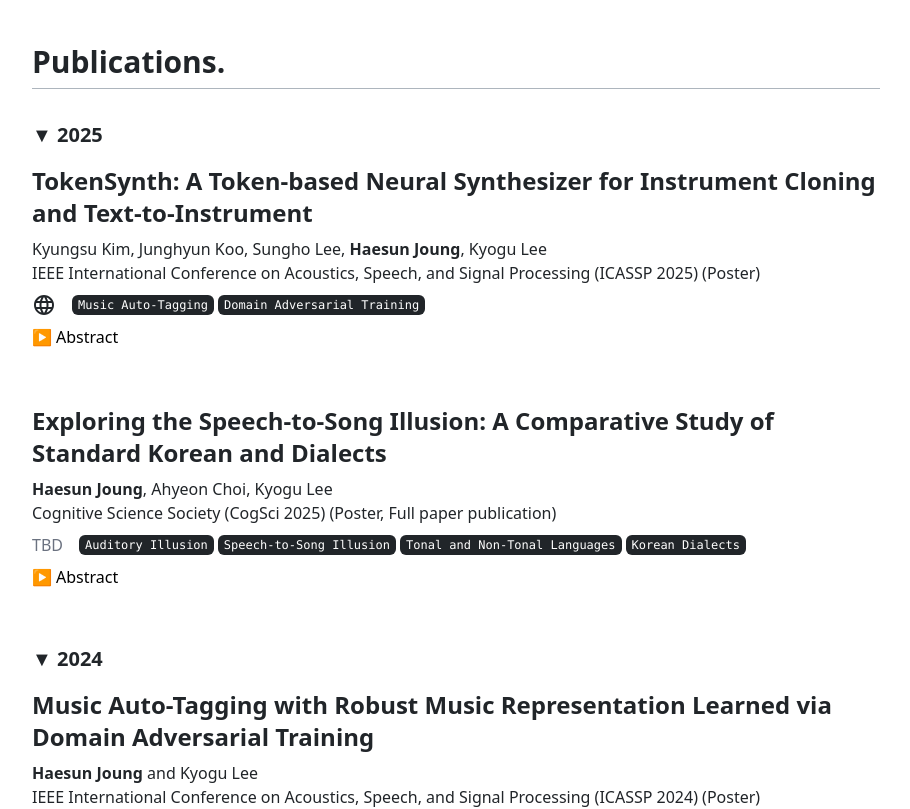
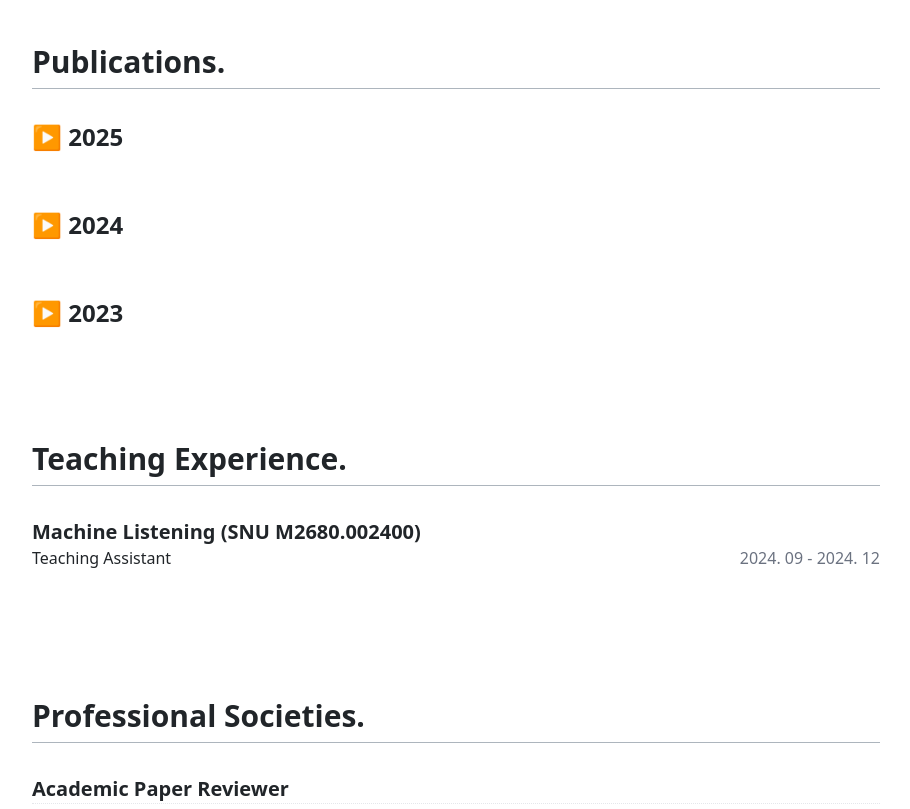
Before and after one commit to Haessun/portfolio, a Next.js app: page / in a window 1280 px wide. Shown: the part 1520-2329 px from the top of the page, without its empty margins (184-1094 px from the left). Built offline with nearby package versions, Linux system fonts and the light colour scheme.

Commit message:
fix publications

```diff
--- a/src/components/Publications/ProjectItem.tsx
+++ b/src/components/Publications/ProjectItem.tsx
@@ -108,12 +108,12 @@ const boldName = (text: string, name: string) => {
 };
 
 const ProjectItem = ({ year, items }: { year: string; items: PublicationsProps[] }) => {
-  const [isOpen, setIsOpen] = useState(true);
+  const [isOpen, setIsOpen] = useState(false);
 
   return (
     <div className="flex flex-col gap-4">
       <button
-        className="text-xl font-semibold text-left hover:underline"
+        className="text-2xl font-semibold text-left hover:underline"
         onClick={() => setIsOpen(!isOpen)}
       >
         {isOpen ? "▼" : "▶"} {year}
@@ -161,7 +161,7 @@ const PublicationItem = ({
           />
         )}
         <div className="flex flex-col gap-2">
-          <h4>{name}</h4>
+          <h5>{name}</h5>
           <div className="flex flex-col">
             <span>
               <ReactMarkdown remarkPlugins={[remarkGfm]}>
```
